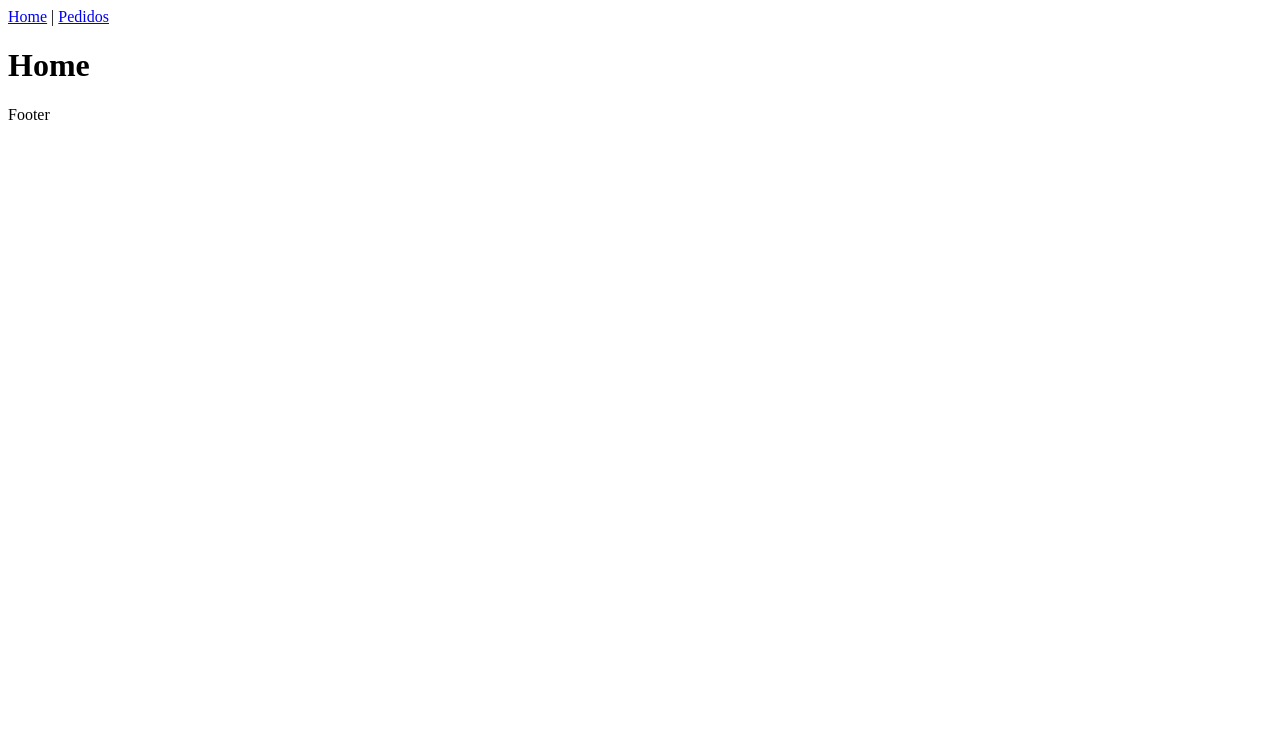
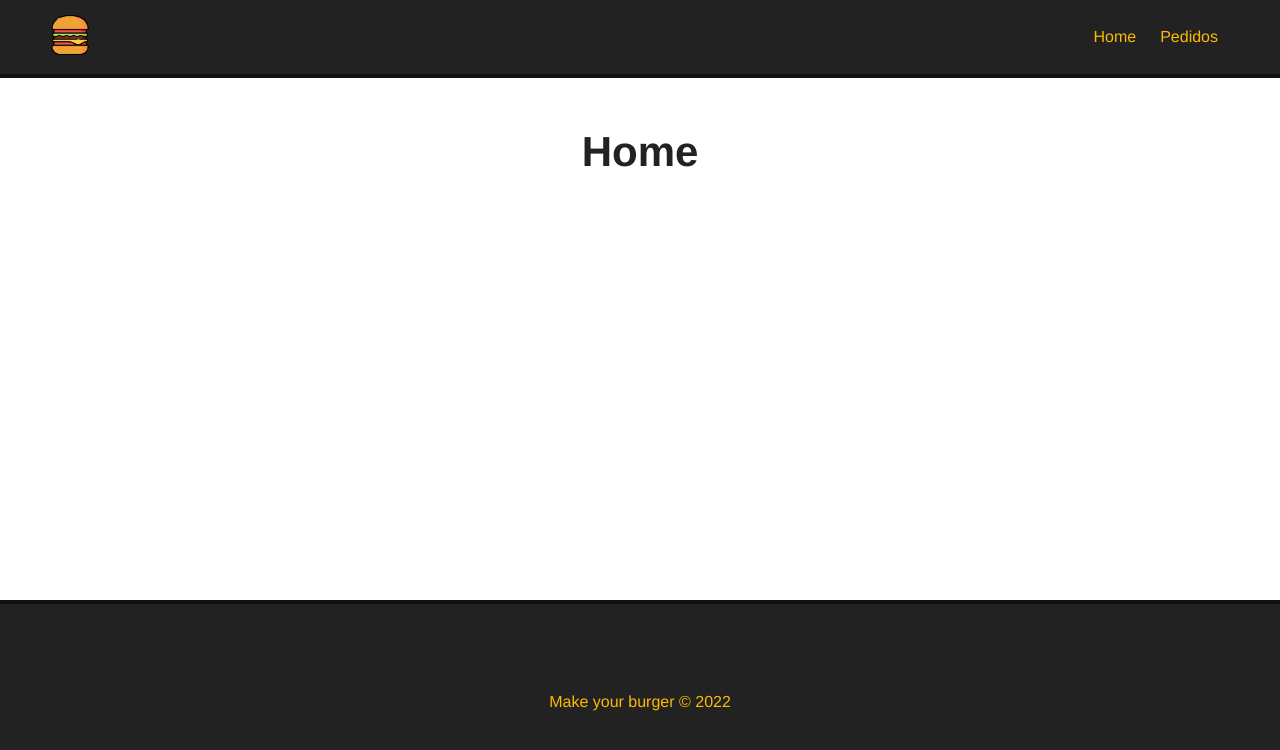
Before and after one commit to Everton-sys-byte/projeto_hamburgueria, a Vue app: page / in a window 1280 px wide. Shown: the top 750 px of the page. Built offline with nearby package versions, Linux system fonts and the light colour scheme.

Commit message:
Versão 0.2
Nav e footer foram concluidos

```diff
--- a/src/App.vue
+++ b/src/App.vue
@@ -1,9 +1,12 @@
 <template>
 
   <!-- todos os componentes que se repetem (Nav, Footer) ficam aqui em App.vue-->
-  <Navbar/>
+  <Navbar :logo="logo_source" :alt="app_name"/>
+
   <!-- a view é impressa nesta tag <router-view>, que são os componentes que estão dentro do direitório views -->
   <router-view/>
+
+  <!-- todos os componentes que se repetem (Nav, Footer) ficam aqui em App.vue-->
   <Footer/>
 </template>
 
@@ -15,10 +18,38 @@
     components: {
       Navbar,
       Footer,
+    },
+
+    data() {
+      return {
+        logo_source: '/img/logo.png',
+        app_name: 'Hamburgueria',
+      }
     }
+
+
   }
 </script>
 
 <style>
 
+*{
+  margin: 0px;
+  padding: 0px;
+  box-sizing: border-box;
+  font-family: Helvetica;
+}
+
+.main-container {
+  margin: 50px;
+  min-height: 250px;
+}
+
+h1 {
+  text-align: center;
+  font-size: 42px;
+  margin-bottom: 30px;
+  color: #222;
+}
+
 </style>
--- a/src/components/Footer.vue
+++ b/src/components/Footer.vue
@@ -1,5 +1,7 @@
 <template>
-    <p>Footer</p>
+    <div class="footer">
+        <p>Make your burger &copy; 2022</p>
+    </div>
 </template>
 
 <script>
@@ -7,3 +9,20 @@
         name: 'Footer',
     }
 </script>
+
+
+<style scoped>
+    .footer {
+        position: absolute;
+        height: 200px;
+        background: #222;
+        border-top: 4px solid #111;
+        color: #FCBA03;
+        display: flex;
+        align-items: center;
+        justify-content: center;
+        width: 100%;
+        bottom: 0;
+    }
+
+</style>
--- a/src/components/Navbar.vue
+++ b/src/components/Navbar.vue
@@ -1,7 +1,10 @@
 <template>
     <nav>
-        <router-link to="/"><img src="" alt="" id="logo"></router-link>
-        <router-link to="/">Home</router-link> |
+        <router-link to="/" class="logo-url">
+            <img :src="logo" :alt="alt" class="logo">
+        </router-link>
+
+        <router-link to="/">Home</router-link>
         <router-link to="/pedidos">Pedidos</router-link>
     </nav>
 </template>
@@ -10,10 +13,43 @@
 
     export default {
         name: 'Navbar',
+        props: {
+            logo: String,
+            alt: String,
+        }
     }
 
 </script>
 
 <style scoped>
+    nav {
+        padding: 15px 50px;
+        background: #222;
+        border-bottom: 4px solid #111;
+        display: flex;
+        justify-content: flex-end;
+        align-items: center;
+    }
+
+    .logo-url {
+        margin: auto;
+        margin-left: 0;
+    }
+
+    .logo {
+        width: 40px;
+        height: 40px;
+    }
+
+    nav a {
+        color: #FCBA03;
+        text-decoration: none;
+        margin: 12px;
+        transition: .5s;
+    }
+
+    nav a:hover {
+        color: #FFF
+    }
 
 </style>
--- a/src/views/HomeView.vue
+++ b/src/views/HomeView.vue
@@ -1,5 +1,5 @@
 <template>
-  <div class="home">
+  <div class="main-container">
     <h1>Home</h1>
   </div>
 </template>
--- a/src/views/PedidosView.vue
+++ b/src/views/PedidosView.vue
@@ -1,5 +1,5 @@
 <template>
-  <div class="about">
+  <div class="main-container">
     <h1>Pedidos</h1>
   </div>
 </template>
```
